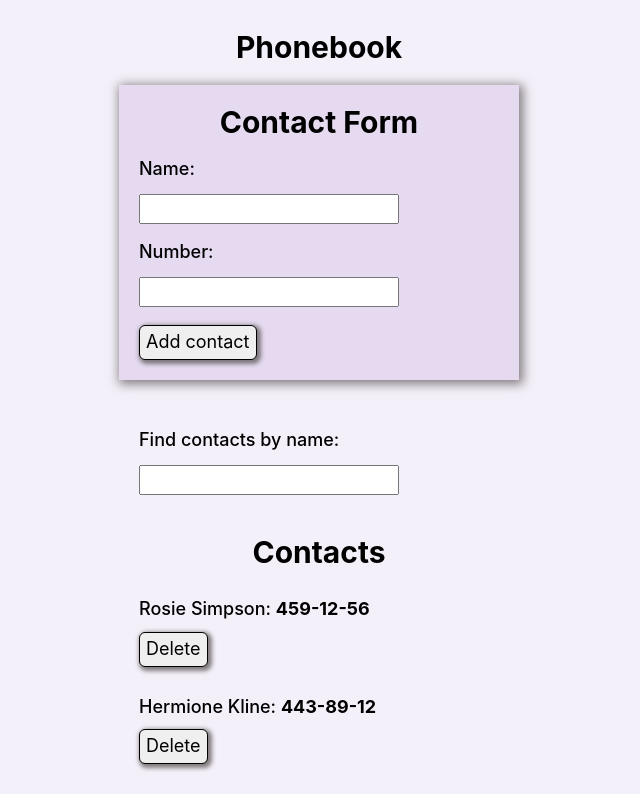
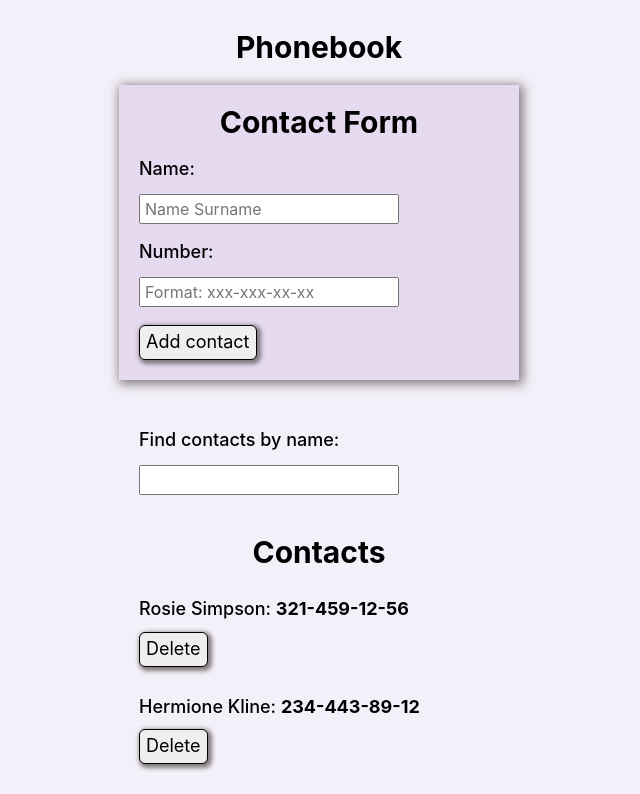
Before and after one commit to Vera-Smulskaya/goit-react-hw-02-phonebook, a React (Create React App) app: page / in a window 1280 px wide. Shown: the top 794 px of the page, without its empty margins (321-961 px from the left). Built offline with nearby package versions, Linux system fonts and the light colour scheme.

Commit message:
add logic for deleating contact

```diff
--- a/src/components/App.jsx
+++ b/src/components/App.jsx
@@ -9,10 +9,10 @@ import Title from './Title/Title';
 export class App extends Component {
   state = {
     contacts: [
-      { id: 'id-1', name: 'Rosie Simpson', number: '459-12-56' },
-      { id: 'id-2', name: 'Hermione Kline', number: '443-89-12' },
-      { id: 'id-3', name: 'Eden Clements', number: '645-17-79' },
-      { id: 'id-4', name: 'Annie Copeland', number: '227-91-26' },
+      { id: 'id-1', name: 'Rosie Simpson', number: '321-459-12-56' },
+      { id: 'id-2', name: 'Hermione Kline', number: '234-443-89-12' },
+      { id: 'id-3', name: 'Eden Clements', number: '123-645-17-79' },
+      { id: 'id-4', name: 'Annie Copeland', number: '324-227-91-26' },
     ],
     filter: '',
   };
@@ -45,6 +45,11 @@ filterContacts = () => {
 
 }
 
+deleteContact = (contactId) => {
+  this.setState(prevState => ({
+    contacts: prevState.contacts.filter(contact => contact.id !== contactId)
+  }))
+}
 
   render() {
     const { filter } = this.state;
@@ -58,7 +63,7 @@ const contacts = filter ? this.filterContacts() : this.state.contacts;
         </Section>
         <Section>
           <Filter value={filter} onChange={this.onFilter}/>
-          <ContactList contacts={contacts} />
+          <ContactList contacts={contacts} deleteContact={this.deleteContact}/>
         </Section>
       </div>
     );
--- a/src/components/ContactForm/ContactForm.jsx
+++ b/src/components/ContactForm/ContactForm.jsx
@@ -34,11 +34,11 @@ const name = event.target.name;
         <form onSubmit={this.handleSubmit} className={css.form}>
           <label className={css.formLabel}>
             <p  className={css.formLabelText}>Name: </p>
-            <input type="text" className={css.formInput} name='name' value={this.state.name} onChange={this.handleInputChange} required></input>
+            <input type="text" className={css.formInput} name='name' value={this.state.name} onChange={this.handleInputChange} placeholder='Name Surname' required></input>
           </label>
           <label className={css.formLabel}>
             <p className={css.formLabelText}>Number: </p>
-            <input type="tel"  className={css.formInput} name='number'  value={this.state.number} onChange={this.handleInputChange} required pattern="^\+?\d{1,4}[ .\-]?\(?\d{1,3}\)?[ .\-]?\d{1,4}[ .\-]?\d{1,4}[ .\-]?\d{1,9}$" title="Format: xxx-xxx-xx-xx"></input>
+            <input type="tel"  className={css.formInput} name='number'  value={this.state.number} onChange={this.handleInputChange} placeholder='Format: xxx-xxx-xx-xx' pattern="^\+?\d{1,4}[ .\-]?\(?\d{1,3}\)?[ .\-]?\d{1,4}[ .\-]?\d{1,4}[ .\-]?\d{1,9}$" required ></input>
           </label>
           <button type="submit" className={css.formButton}>Add contact</button>
         </form>
--- a/src/components/ContactList/ContactList.jsx
+++ b/src/components/ContactList/ContactList.jsx
@@ -5,12 +5,12 @@ import ContactListItem from 'components/ContactListItem/ContactListItem';
 
 export default class ContactList extends Component {
   render() {
-    const { contacts } = this.props;
+    const { contacts, deleteContact } = this.props;
     return (
       <div className={css.contactListContainer}>
          <Title>Contacts</Title>
         {contacts.map(contact => (
-          <ContactListItem contact={contact} key={contact.id} />
+          <ContactListItem contact={contact} key={contact.id} deleteContact={deleteContact}/>
         ))}
       </div>
     );
--- a/src/components/ContactListItem/ContactListItem.jsx
+++ b/src/components/ContactListItem/ContactListItem.jsx
@@ -2,14 +2,16 @@ import React, { Component } from 'react';
 import css from './ContactListItem.module.css';
 
 export default class ContactListItem extends Component {
+
   render() {
-    const { contact } = this.props;
+    const { contact, deleteContact } = this.props;
+
     return (
       <div className={css.contactContainer}>
         <p className={css.contactName}>
           {contact.name}: <span className={css.contactNumber}>{contact.number}</span>
         </p>
-        <button className={css.contactButton}>Delete</button>
+        <button className={css.contactButton} onClick={() => deleteContact(contact.id)}>Delete</button>
       </div>
     );
   }
```
